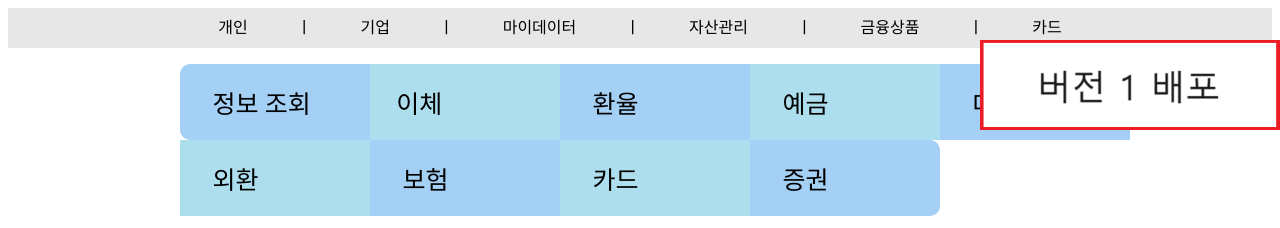
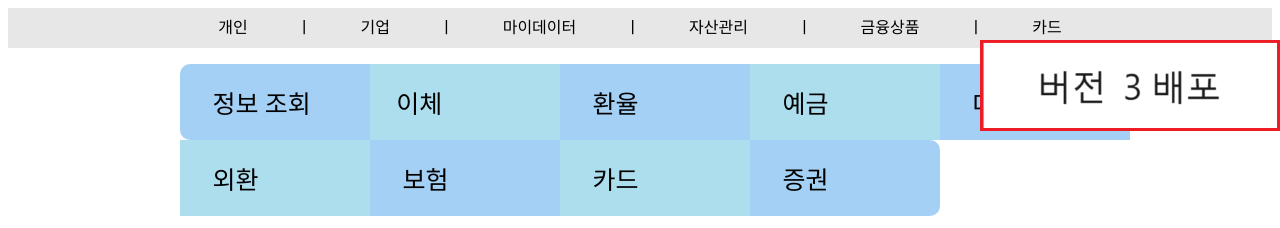
Before and after one commit to yousung-369/unn-project, a plain HTML site: page source/index.html in a window 1280 px wide. Shown: the top 228 px of the page. Drawn offline with Linux system fonts and the light colour scheme.

Commit message:
Update index.html

```diff
--- a/source/index.html
+++ b/source/index.html
@@ -24,7 +24,7 @@
 <body>
     <div id="top_bar"> 개인 ㅣ 기업 ㅣ 마이데이터 ㅣ 자산관리 ㅣ 금융상품 ㅣ 카드</div>
     <div class="pics">
-        <div id="back"><img src="버전1.png"></div>
+        <div id="back"><img src="버전3.png"></div>
     </div>
     <div class="all">
         <ul>
```
